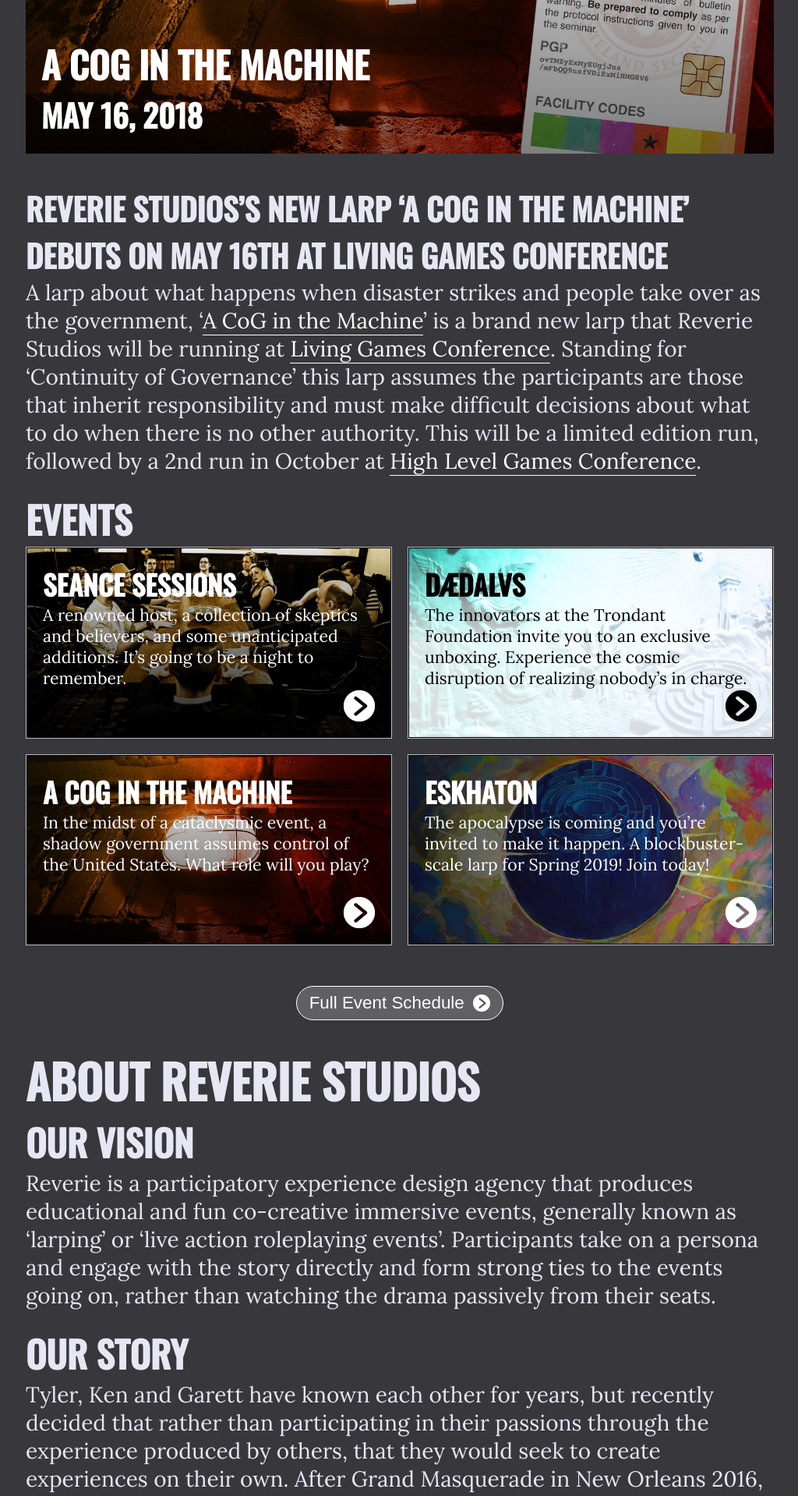
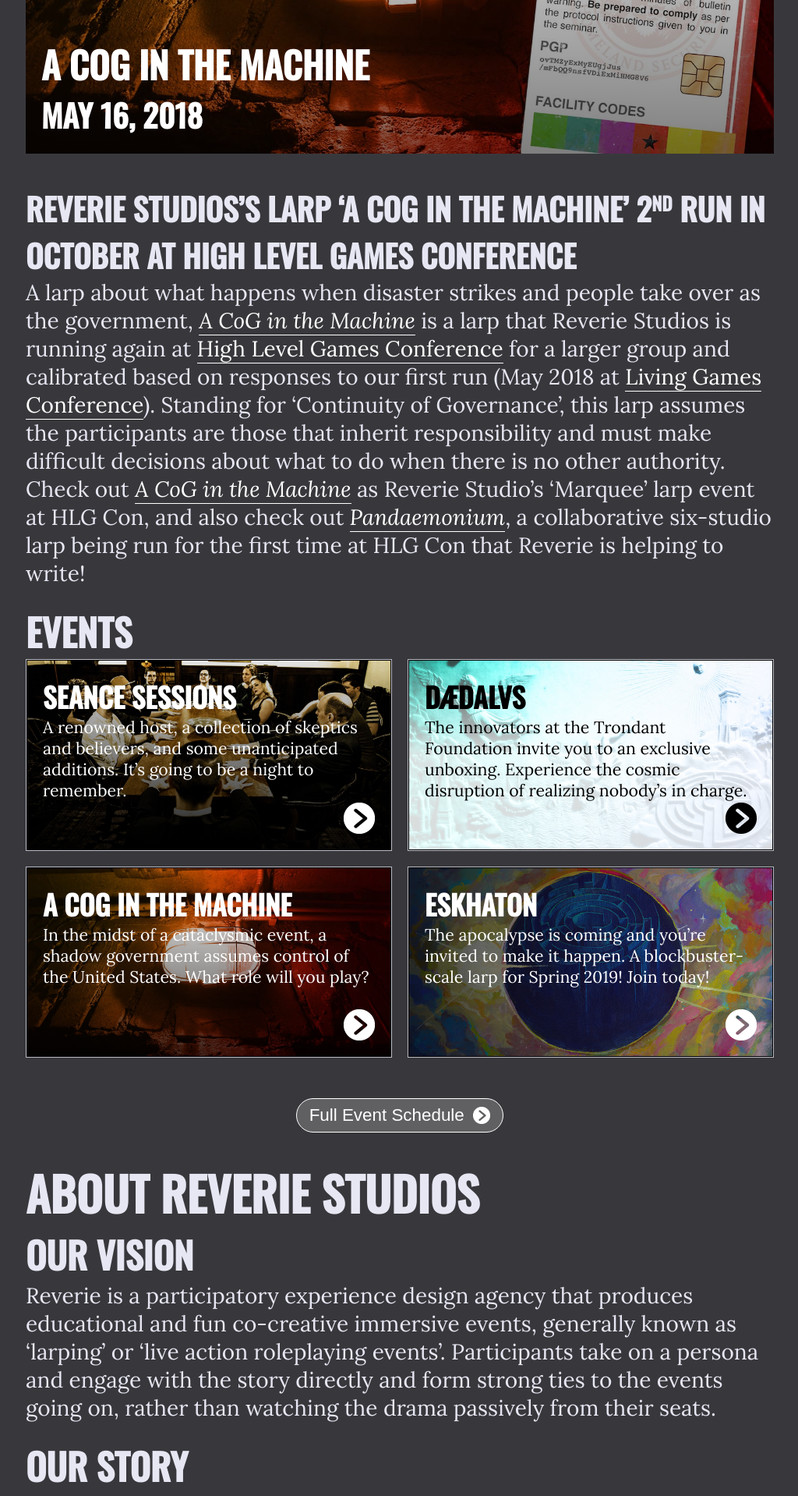
Before and after one commit to ReverieStudios/website, a Jekyll site: the page built from index.html, in a window 1280 px wide. Shown: the part 571-2489 px from the top of the page at 78% size, without its empty margins (127-1151 px from the left). Built offline with Jekyll 4.4.1, drawn with Linux system fonts in a browser that asks for light colours.

Commit message:
updated top-page blurb

```diff
--- a/_includes/text-intro.md
+++ b/_includes/text-intro.md
@@ -3,11 +3,12 @@ The text that appears under the banner on the front page.
 Should be formatted using Markdown syntax (very easy to read).
 {% endcomment %}
 
-#### Reverie Studios's new larp ‘A CoG in the Machine’ debuts on May 16th at Living Games Conference
+#### Reverie Studios's larp 'A CoG in the Machine' 2<sup>nd</sup> run in October at High Level Games Conference
 
-A larp about what happens when disaster strikes and people take over as the government, ‘[A CoG in the Machine][acog]’ is a brand new larp that Reverie Studios will be running at [Living Games Conference][lgc]. Standing for ‘Continuity of Governance’ this larp assumes the participants are those that inherit responsibility and must make difficult decisions about what to do when there is no other authority. This will be a limited edition run, followed by a 2nd run in October at [High Level Games Conference][hlg].
+A larp about what happens when disaster strikes and people take over as the government, [*A CoG in the Machine*][acog] is a larp that Reverie Studios is running again at [High Level Games Conference][hlg] for a larger group and calibrated based on responses to our first run (May 2018 at [Living Games Conference][lgc]). Standing for 'Continuity of Governance', this larp assumes the participants are those that inherit responsibility and must make difficult decisions about what to do when there is no other authority. Check out [*A CoG in the Machine*][acog] as Reverie Studio's 'Marquee' larp event at HLG Con, and also check out [*Pandaemonium*][panda], a collaborative six-studio larp being run for the first time at HLG Con that Reverie is helping to write!
 
 
 [acog]: /events/acog/
 [lgc]: http://www.livinggamesconference.com
 [hlg]: https://hlgcon.com
+[panda]: https://hlgcon.com/pandaemonium/
--- a/css/style.scss
+++ b/css/style.scss
@@ -188,6 +188,11 @@ a {
 	color: $color-link-main;
 	text-decoration: none;
 	border-bottom: 1px solid $color-link-main;
+}
+
+h4 > sup {
+	font-size: 60%;
+	line-height: 0.2em;
 }
 
 p.about-more {
```
Also changed, not shown: 3 other files.
